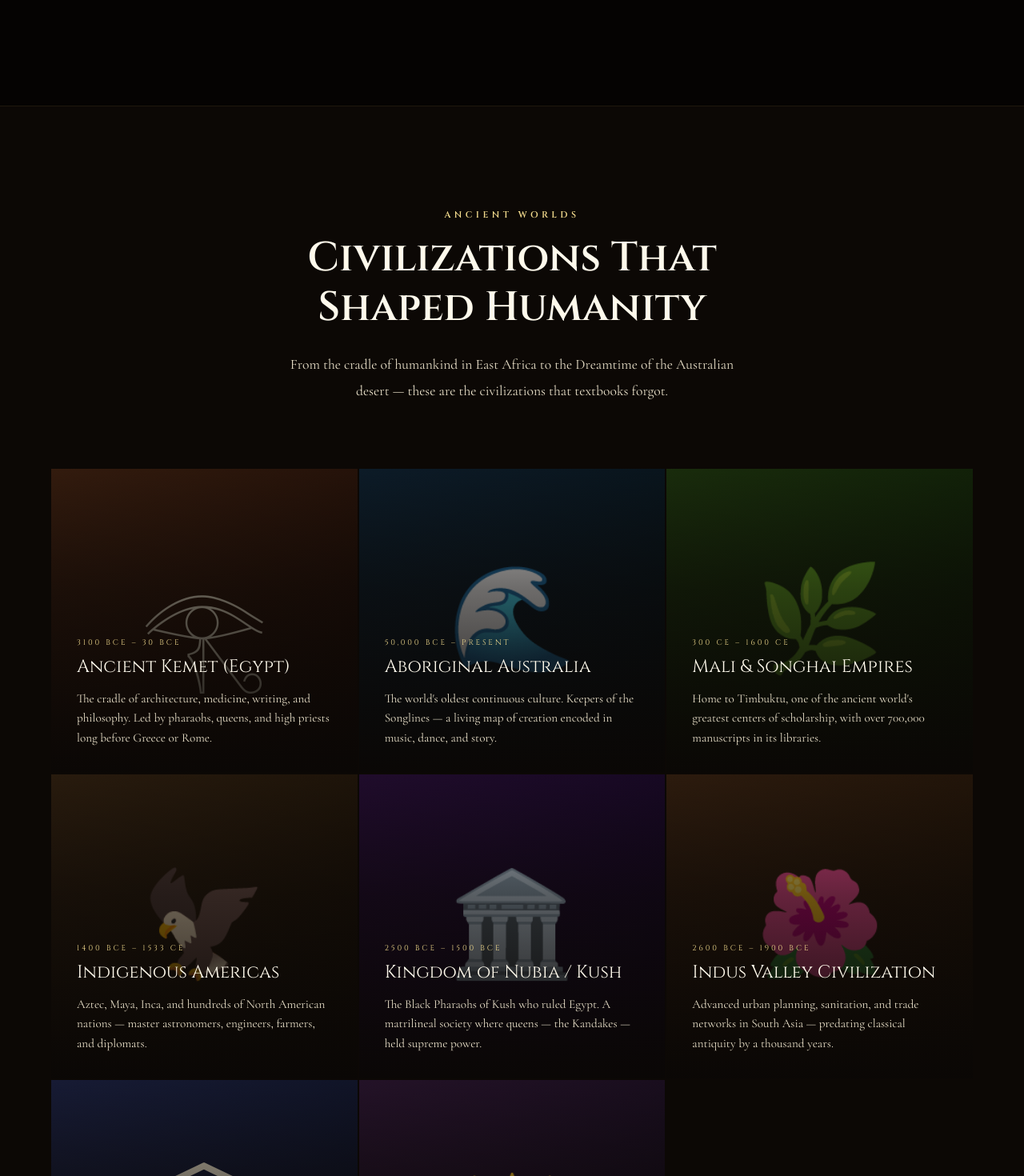
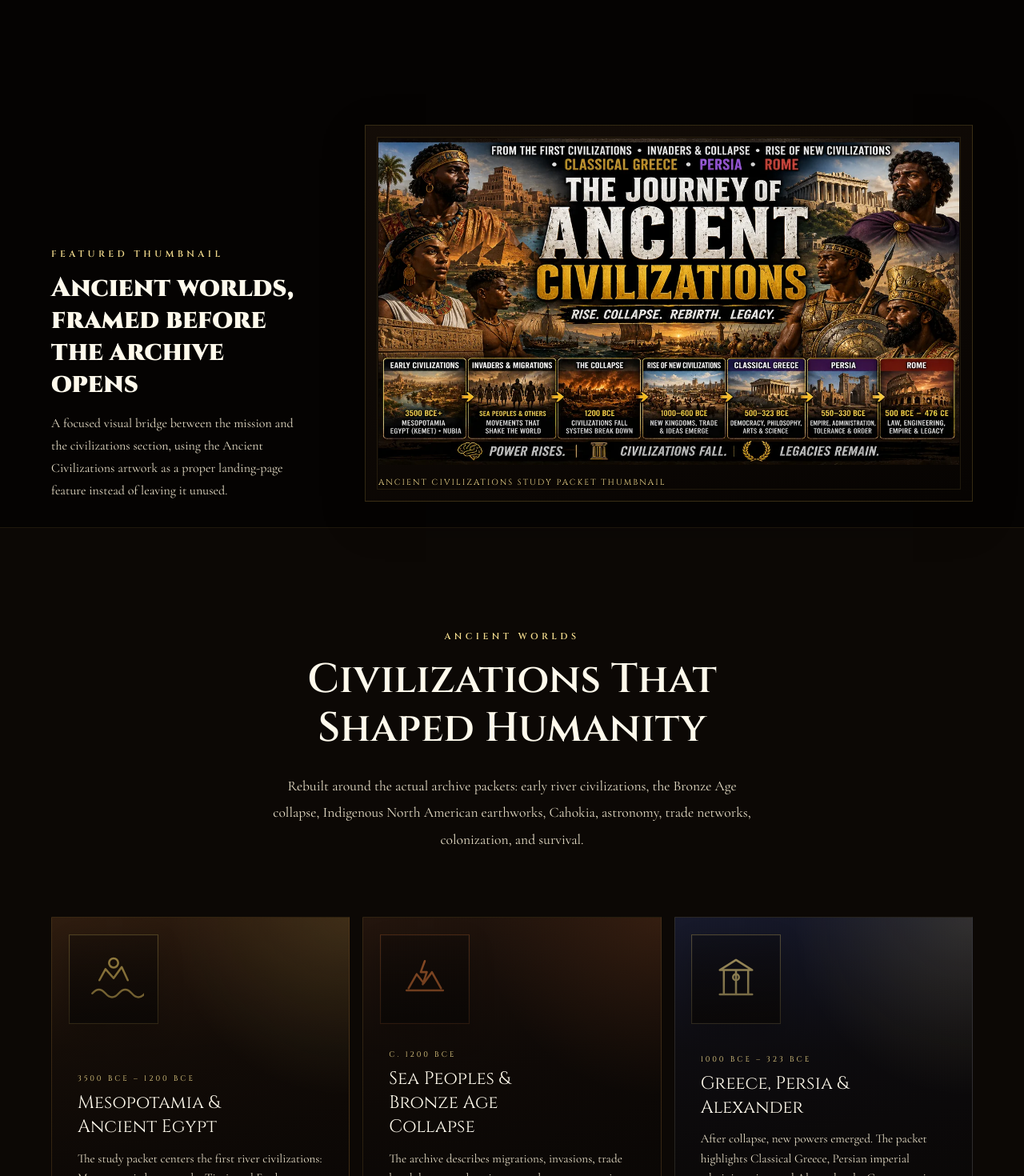
Before and after one commit to coinvest518/historic-reflections, a React (Vite) app: page / in a window 1280 px wide. Shown: the part 1520-2990 px from the top of the page at 80% size. Built offline with nearby package versions, Linux system fonts and the light colour scheme.

Commit message:
feat: align landing sections with archive sources

```diff
--- a/src/App.jsx
+++ b/src/App.jsx
@@ -2,6 +2,7 @@ import './App.css'
 import Nav from './components/Nav'
 import Hero from './components/Hero'
 import Mission from './components/Mission'
+import AncientShowcase from './components/AncientShowcase'
 import Civilizations from './components/Civilizations'
 import Women from './components/Women'
 import NorthAmerica from './components/NorthAmerica'
@@ -17,6 +18,7 @@ function App() {
       <Nav />
       <Hero />
       <Mission />
+      <AncientShowcase />
       <Civilizations />
       <Women />
       <NorthAmerica />
--- /dev/null
+++ b/src/components/AncientShowcase.css
@@ -0,0 +1,89 @@
+.ancient-showcase {
+  padding: 1.5rem 4rem 2rem;
+  max-width: 1300px;
+  margin: 0 auto;
+}
+
+.ancient-showcase-shell {
+  display: grid;
+  grid-template-columns: minmax(220px, 360px) 1fr;
+  gap: 2rem;
+  align-items: end;
+}
+
+.ancient-showcase-copy {
+  max-width: 320px;
+}
+
+.ancient-showcase-title {
+  font-family: 'Cinzel', serif;
+  font-size: clamp(1.45rem, 2.6vw, 2.2rem);
+  line-height: 1.2;
+  color: var(--text-bright);
+  margin-bottom: 0.9rem;
+}
+
+.ancient-showcase-text {
+  font-size: 1rem;
+  line-height: 1.75;
+  color: var(--text-body);
+}
+
+.ancient-showcase-frame {
+  position: relative;
+  margin: 0;
+  padding: 1rem;
+  background: linear-gradient(160deg, rgba(22, 14, 8, 0.9), rgba(7, 4, 2, 0.98));
+  border: 1px solid rgba(201, 168, 76, 0.22);
+  box-shadow: 0 18px 50px rgba(0, 0, 0, 0.28);
+}
+
+.ancient-showcase-frame::before {
+  content: '';
+  position: absolute;
+  inset: 0.85rem;
+  border: 1px solid rgba(201, 168, 76, 0.12);
+  pointer-events: none;
+}
+
+.ancient-showcase-image {
+  width: 100%;
+  display: block;
+  aspect-ratio: 16 / 9;
+  object-fit: cover;
+  object-position: center;
+}
+
+.ancient-showcase-caption {
+  padding-top: 0.9rem;
+  font-family: 'Cinzel', serif;
+  font-size: 0.64rem;
+  letter-spacing: 0.2em;
+  text-transform: uppercase;
+  color: var(--gold-light);
+}
+
+@media (max-width: 900px) {
+  .ancient-showcase {
+    padding: 0.5rem 1.5rem 1.5rem;
+  }
+
+  .ancient-showcase-shell {
+    grid-template-columns: 1fr;
+    gap: 1.2rem;
+  }
+
+  .ancient-showcase-copy {
+    max-width: none;
+  }
+}
+
+@media (max-width: 600px) {
+  .ancient-showcase {
+    padding: 0.25rem 1.2rem 1.25rem;
+  }
+
+  .ancient-showcase-frame {
+    padding: 0.7rem;
+  }
+}
--- /dev/null
+++ b/src/components/AncientShowcase.jsx
@@ -0,0 +1,49 @@
+import { useEffect, useRef } from 'react';
+import './AncientShowcase.css';
+
+export default function AncientShowcase() {
+  const sectionRef = useRef(null);
+
+  useEffect(() => {
+    const node = sectionRef.current;
+    if (!node) return undefined;
+
+    const observer = new IntersectionObserver(
+      (entries) => {
+        entries.forEach((entry) => {
+          if (entry.isIntersecting) {
+            entry.target.classList.add('visible');
+            observer.unobserve(entry.target);
+          }
+        });
+      },
+      { threshold: 0.15 }
+    );
+
+    observer.observe(node);
+    return () => observer.disconnect();
+  }, []);
+
+  return (
+    <section className="ancient-showcase reveal" ref={sectionRef} aria-label="Ancient civilizations thumbnail showcase">
+      <div className="ancient-showcase-shell">
+        <div className="ancient-showcase-copy">
+          <span className="section-label">Featured Thumbnail</span>
+          <h2 className="ancient-showcase-title">Ancient worlds, framed before the archive opens</h2>
+          <p className="ancient-showcase-text">
+            A focused visual bridge between the mission and the civilizations section, using the Ancient Civilizations artwork as a proper landing-page feature instead of leaving it unused.
+          </p>
+        </div>
+
+        <figure className="ancient-showcase-frame">
+          <img
+            src="/images/ancient_civilizations_web_1280x720.webp"
+            alt="Ancient Civilizations thumbnail featuring Egypt, Greece, Persia, and Rome"
+            className="ancient-showcase-image"
+          />
+          <figcaption className="ancient-showcase-caption">Ancient Civilizations Study Packet thumbnail</figcaption>
+        </figure>
+      </div>
+    </section>
+  );
+}
--- a/src/components/Civilizations.css
+++ b/src/components/Civilizations.css
@@ -12,41 +12,70 @@
 .civ-grid {
   display: grid;
   grid-template-columns: repeat(auto-fit, minmax(300px, 1fr));
-  gap: 2px;
+  gap: 1rem;
   max-width: 1300px;
   margin: 0 auto;
 }
 .civ-card {
   position: relative;
-  height: 380px;
+  min-height: 420px;
   overflow: hidden;
-  cursor: pointer;
+  border: 1px solid rgba(201,168,76,0.14);
   background: var(--stone);
+  transition: transform 0.35s ease, border-color 0.35s ease, box-shadow 0.35s ease;
 }
 .civ-card-bg {
   position: absolute;
-  inset: 0;
-  transition: transform 0.6s cubic-bezier(0.25,0.46,0.45,0.94);
+  inset: 0 0 auto 0;
+  height: 168px;
+  display: flex;
+  align-items: flex-start;
+  justify-content: flex-start;
+  padding: 1.3rem;
+}
+
+.civ-card-glyph-frame {
+  width: 112px;
+  height: 112px;
   display: flex;
   align-items: center;
   justify-content: center;
-  font-size: 8rem;
+  border: 1px solid color-mix(in srgb, var(--civ-accent) 42%, transparent);
+  background: linear-gradient(180deg, rgba(6,4,3,0.36), rgba(6,4,3,0.78));
+  box-shadow: inset 0 0 0 1px rgba(255,255,255,0.03), 0 12px 30px rgba(0,0,0,0.2);
+  color: var(--civ-accent);
 }
-.civ-card:hover .civ-card-bg { transform: scale(1.08); }
+
+.civ-motif-svg {
+  width: 76px;
+  height: 76px;
+}
+
+.civ-card:hover {
+  transform: translateY(-4px);
+  border-color: color-mix(in srgb, var(--civ-accent) 55%, transparent);
+  box-shadow: 0 18px 36px rgba(0,0,0,0.22);
+}
+
 .civ-card-overlay {
   position: absolute;
   inset: 0;
-  background: linear-gradient(to top, rgba(10,7,5,0.95) 0%, rgba(10,7,5,0.4) 50%, transparent 100%);
+  background:
+    radial-gradient(circle at top right, color-mix(in srgb, var(--civ-accent) 10%, transparent), transparent 38%),
+    linear-gradient(to top, rgba(10,7,5,0.96) 0%, rgba(10,7,5,0.72) 50%, rgba(10,7,5,0.22) 100%);
   transition: background 0.4s;
 }
 .civ-card:hover .civ-card-overlay {
-  background: linear-gradient(to top, rgba(10,7,5,0.98) 0%, rgba(10,7,5,0.6) 60%, rgba(10,7,5,0.2) 100%);
+  background:
+    radial-gradient(circle at top right, color-mix(in srgb, var(--civ-accent) 14%, transparent), transparent 40%),
+    linear-gradient(to top, rgba(10,7,5,0.98) 0%, rgba(10,7,5,0.74) 60%, rgba(10,7,5,0.24) 100%);
 }
 .civ-card-content {
   position: absolute;
   bottom: 0; left: 0; right: 0;
   padding: 2rem;
-  transform: translateY(1.5rem);
+  padding-top: 10rem;
+  transform: translateY(0.8rem);
   transition: transform 0.4s;
 }
 .civ-card:hover .civ-card-content { transform: translateY(0); }
@@ -63,23 +92,22 @@
   font-size: 1.4rem;
   color: var(--text-bright);
   margin-bottom: 0.8rem;
+  max-width: 16ch;
 }
 .civ-desc {
   font-size: 0.95rem;
   color: var(--text-body);
   line-height: 1.6;
-  opacity: 0;
-  max-height: 0;
-  overflow: hidden;
-  transition: all 0.4s;
+  opacity: 1;
+  max-height: none;
+  overflow: visible;
 }
-.civ-card:hover .civ-desc { opacity: 1; max-height: 100px; }
 .civ-card-line {
   position: absolute;
   bottom: 0; left: 0;
   height: 2px;
   width: 0;
-  background: linear-gradient(to right, var(--gold), var(--ochre));
+  background: linear-gradient(to right, var(--civ-accent), var(--ochre));
   transition: width 0.5s cubic-bezier(0.25,0.46,0.45,0.94);
 }
 .civ-card:hover .civ-card-line { width: 100%; }
@@ -93,8 +121,9 @@
 /* On touch devices, always show card content */
 @media (hover: none) {
   .civ-card-content { transform: translateY(0); }
-  .civ-desc { opacity: 1; max-height: 120px; }
   .civ-card-overlay {
-    background: linear-gradient(to top, rgba(10,7,5,0.98) 0%, rgba(10,7,5,0.6) 60%, rgba(10,7,5,0.2) 100%);
+    background:
+      radial-gradient(circle at top right, color-mix(in srgb, var(--civ-accent) 14%, transparent), transparent 40%),
+      linear-gradient(to top, rgba(10,7,5,0.98) 0%, rgba(10,7,5,0.74) 60%, rgba(10,7,5,0.24) 100%);
   }
 }
--- a/src/components/Civilizations.jsx
+++ b/src/components/Civilizations.jsx
@@ -2,17 +2,117 @@ import { useEffect, useRef } from 'react';
 import './Civilizations.css';
 
 const civs = [
-  { era: '3100 BCE – 30 BCE', name: 'Ancient Kemet (Egypt)', desc: 'The cradle of architecture, medicine, writing, and philosophy. Led by pharaohs, queens, and high priests long before Greece or Rome.', icon: '𓂀', bg: 'linear-gradient(135deg,#3D2010,#1A0A05)' },
-  { era: '50,000 BCE – Present', name: 'Aboriginal Australia', desc: 'The world\'s oldest continuous culture. Keepers of the Songlines — a living map of creation encoded in music, dance, and story.', icon: '🌊', bg: 'linear-gradient(135deg,#0D2030,#051015)' },
-  { era: '300 CE – 1600 CE', name: 'Mali & Songhai Empires', desc: 'Home to Timbuktu, one of the ancient world\'s greatest centers of scholarship, with over 700,000 manuscripts in its libraries.', icon: '🌿', bg: 'linear-gradient(135deg,#1D350E,#0A1A05)' },
-  { era: '1400 BCE – 1533 CE', name: 'Indigenous Americas', desc: 'Aztec, Maya, Inca, and hundreds of North American nations — master astronomers, engineers, farmers, and diplomats.', icon: '🦅', bg: 'linear-gradient(135deg,#302010,#150E05)' },
-  { era: '2500 BCE – 1500 BCE', name: 'Kingdom of Nubia / Kush', desc: 'The Black Pharaohs of Kush who ruled Egypt. A matrilineal society where queens — the Kandakes — held supreme power.', icon: '🏛️', bg: 'linear-gradient(135deg,#250D35,#100520)' },
-  { era: '2600 BCE – 1900 BCE', name: 'Indus Valley Civilization', desc: 'Advanced urban planning, sanitation, and trade networks in South Asia — predating classical antiquity by a thousand years.', icon: '🌺', bg: 'linear-gradient(135deg,#352010,#1A1005)' },
-  { era: '500 BCE – 323 BCE', name: 'Classical Greece', desc: 'The birthplace of democracy, philosophy, and theatre. Yet its intellectual roots trace directly to Kemet — Pythagoras, Plato, and Aristotle all studied in Africa.', icon: '🏛', bg: 'linear-gradient(135deg,#1A2040,#0A0F20)' },
-  { era: '550 BCE – 330 BCE', name: 'Persian (Achaemenid) Empire', desc: 'The largest empire the ancient world had yet seen — pioneering religious tolerance, human rights declarations, and multi-ethnic administration under Cyrus the Great.', icon: '🔱', bg: 'linear-gradient(135deg,#2A1530,#100A18)' },
+  {
+    era: '3500 BCE – 1200 BCE',
+    name: 'Mesopotamia & Ancient Egypt',
+    desc: 'The study packet centers the first river civilizations: Mesopotamia between the Tigris and Euphrates, and Egypt along the Nile, where irrigation, writing, law, and centralized rule shaped early state power.',
+    motif: 'river-crown',
+    bg: 'linear-gradient(145deg,#3b2413,#120905)',
+    accent: '#E8C461',
+  },
+  {
+    era: 'c. 1200 BCE',
+    name: 'Sea Peoples & Bronze Age Collapse',
+    desc: 'The archive describes migrations, invasions, trade breakdowns, and environmental stress converging into the Late Bronze Age Collapse, disrupting multiple eastern Mediterranean powers at once.',
+    motif: 'collapse',
+    bg: 'linear-gradient(145deg,#2c1a10,#090504)',
+    accent: '#D87538',
+  },
+  {
+    era: '1000 BCE – 323 BCE',
+    name: 'Greece, Persia & Alexander',
+    desc: 'After collapse, new powers emerged. The packet highlights Classical Greece, Persian imperial administration, and Alexander the Great as major carriers of political ideas, conquest, and cultural diffusion.',
+    motif: 'empire',
+    bg: 'linear-gradient(145deg,#1c2038,#090b14)',
+    accent: '#F4DC8E',
+  },
+  {
+    era: '3500 BCE – 400 CE',
+    name: 'Mound Builders & Earthworks',
+    desc: 'The North America study text points to Watson Brake, Poverty Point, and Hopewell ceremonial networks as evidence of engineering, sacred planning, and regional influence long before European invasion.',
+    motif: 'mounds',
+    bg: 'linear-gradient(145deg,#2b1d11,#0c0905)',
+    accent: '#CFA46B',
+  },
+  {
+    era: '1050 – 1350 CE',
+    name: 'Cahokia & Urban Civilization',
+    desc: 'Cahokia is presented as one of North America\'s great cities, with Monk\'s Mound, plazas, astronomical alignment, and coordinated governance demonstrating large-scale Indigenous urban civilization.',
+    motif: 'cahokia',
+    bg: 'linear-gradient(145deg,#23301b,#091007)',
+    accent: '#D9B15E',
+  },
+  {
+    era: 'Ancient Era – Modern Era',
+    name: 'Astronomy, Trade & Indigenous Survival',
+    desc: 'Your PDFs connect Woodhenge, solar tracking, long-distance trade, colonization, denationalization, and continued sovereignty movements into one long history of knowledge, disruption, resistance, and survival.',
+    motif: 'constellation',
+    bg: 'linear-gradient(145deg,#1a2331,#070b12)',
+    accent: '#9FC4D5',
+  },
 ];
 
-const delays = ['', 'reveal-delay-1', 'reveal-delay-2', 'reveal-delay-1', 'reveal-delay-2', 'reveal-delay-3', 'reveal-delay-1', 'reveal-delay-2'];
+const delays = ['', 'reveal-delay-1', 'reveal-delay-2', 'reveal-delay-1', 'reveal-delay-2', 'reveal-delay-3'];
+
+function CivMotif({ motif }) {
+  switch (motif) {
+    case 'river-crown':
+      return (
+        <svg viewBox="0 0 120 120" aria-hidden="true" className="civ-motif-svg">
+          <path d="M18 88c9-10 17-10 26 0s17 10 26 0 17-10 26 0 17 10 26 0" fill="none" stroke="currentColor" strokeWidth="4" strokeLinecap="round"/>
+          <path d="M32 62l12-22 16 18 16-22 12 26" fill="none" stroke="currentColor" strokeWidth="4" strokeLinejoin="round" strokeLinecap="round"/>
+          <circle cx="60" cy="28" r="9" fill="none" stroke="currentColor" strokeWidth="4"/>
+        </svg>
+      );
+    case 'collapse':
+      return (
+        <svg viewBox="0 0 120 120" aria-hidden="true" className="civ-motif-svg">
+          <path d="M24 82h72" fill="none" stroke="currentColor" strokeWidth="4" strokeLinecap="round"/>
+          <path d="M28 78l16-28 14 18 16-22 18 32" fill="none" stroke="currentColor" strokeWidth="4" strokeLinejoin="round" strokeLinecap="round"/>
+          <path d="M60 24l-8 22 12 0-8 24" fill="none" stroke="currentColor" strokeWidth="4" strokeLinejoin="round" strokeLinecap="round"/>
+        </svg>
+      );
+    case 'empire':
+      return (
+        <svg viewBox="0 0 120 120" aria-hidden="true" className="civ-motif-svg">
+          <path d="M28 90h64" fill="none" stroke="currentColor" strokeWidth="4" strokeLinecap="round"/>
+          <path d="M36 90V42m24 48V42m24 48V42" fill="none" stroke="currentColor" strokeWidth="4"/>
+          <path d="M28 42h64L60 22 28 42z" fill="none" stroke="currentColor" strokeWidth="4" strokeLinejoin="round"/>
+          <circle cx="60" cy="56" r="6" fill="none" stroke="currentColor" strokeWidth="4"/>
+        </svg>
+      );
+    case 'mounds':
+      return (
+        <svg viewBox="0 0 120 120" aria-hidden="true" className="civ-motif-svg">
+          <path d="M18 92h84" fill="none" stroke="currentColor" strokeWidth="4" strokeLinecap="round"/>
+          <path d="M28 92V76h18V62h20V48h18v44" fill="none" stroke="currentColor" strokeWidth="4" strokeLinejoin="round"/>
+          <circle cx="76" cy="38" r="7" fill="none" stroke="currentColor" strokeWidth="4"/>
+        </svg>
+      );
+    case 'cahokia':
+      return (
+        <svg viewBox="0 0 120 120" aria-hidden="true" className="civ-motif-svg">
+          <path d="M22 92h76" fill="none" stroke="currentColor" strokeWidth="4" strokeLinecap="round"/>
+          <path d="M34 92V74h16V58h20V42h16v50" fill="none" stroke="currentColor" strokeWidth="4" strokeLinejoin="round"/>
+          <path d="M20 34c14-10 28-10 40 0s26 10 40 0" fill="none" stroke="currentColor" strokeWidth="4" strokeLinecap="round"/>
+        </svg>
+      );
+    case 'constellation':
+      return (
+        <svg viewBox="0 0 120 120" aria-hidden="true" className="civ-motif-svg">
+          <circle cx="26" cy="34" r="5" fill="currentColor"/>
+          <circle cx="56" cy="24" r="4" fill="currentColor"/>
+          <circle cx="84" cy="40" r="5" fill="currentColor"/>
+          <circle cx="40" cy="68" r="4" fill="currentColor"/>
+          <circle cx="76" cy="76" r="4" fill="currentColor"/>
+          <path d="M26 34l30-10 28 16-8 36-36-8-14-34" fill="none" stroke="currentColor" strokeWidth="3.5" strokeLinecap="round" strokeLinejoin="round"/>
+          <path d="M20 92c16-10 32-10 48 0s32 10 40 0" fill="none" stroke="currentColor" strokeWidth="4" strokeLinecap="round"/>
+        </svg>
+      );
+    default:
+      return null;
+  }
+}
 
 export default function Civilizations() {
   const itemRefs = useRef([]);
@@ -32,12 +132,23 @@ export default function Civilizations() {
       <div className="civ-header reveal" ref={headerRef}>
         <span className="section-label">Ancient Worlds</span>
         <h2 className="section-title">Civilizations That Shaped Humanity</h2>
-        <p className="section-body" style={{ margin: '0 auto' }}>From the cradle of humankind in East Africa to the Dreamtime of the Australian desert — these are the civilizations that textbooks forgot.</p>
+        <p className="section-body" style={{ margin: '0 auto' }}>
+          Rebuilt around the actual archive packets: early river civilizations, the Bronze Age collapse, Indigenous North American earthworks, Cahokia, astronomy, trade networks, colonization, and survival.
+        </p>
       </div>
       <div className="civ-grid">
         {civs.map((c, i) => (
-          <div className={`civ-card reveal ${delays[i]}`} key={i} ref={el => itemRefs.current[i] = el}>
-            <div className="civ-card-bg" style={{ background: c.bg }}>{c.icon}</div>
+          <div
+            className={`civ-card reveal ${delays[i]}`}
+            key={i}
+            ref={el => itemRefs.current[i] = el}
+            style={{ background: c.bg, '--civ-accent': c.accent }}
+          >
+            <div className="civ-card-bg">
+              <div className="civ-card-glyph-frame">
+                <CivMotif motif={c.motif} />
+              </div>
+            </div>
             <div className="civ-card-overlay"></div>
             <div className="civ-card-content">
               <div className="civ-era">{c.era}</div>
--- a/src/components/Timeline.jsx
+++ b/src/components/Timeline.jsx
@@ -1,27 +1,22 @@
 import './Timeline.css';
 
 const timelineData = [
-  { date: '200,000 BCE', event: 'Homo sapiens emerge in East Africa', region: 'East Africa', top: true },
-  { date: '75,000 BCE', event: 'Blombos Cave art — first known human symbols', region: 'South Africa', top: false },
-  { date: '50,000 BCE', event: 'Aboriginal peoples arrive in Australia', region: 'Australia', top: true },
-  { date: '3100 BCE', event: 'Unification of Upper & Lower Kemet', region: 'Egypt', top: false },
-  { date: '2500 BCE', event: 'Kingdom of Kush rises in Nubia', region: 'Sudan', top: true },
-  { date: '1500 BCE', event: 'Queen Hatshepsut rules as Pharaoh', region: 'Egypt', top: false },
-  { date: '1200 BCE', event: 'Bronze Age Collapse — great civilizations fall simultaneously', region: 'Mediterranean', top: true },
-  { date: '600 BCE', event: 'Nok civilization flourishes in West Africa', region: 'Nigeria', top: false },
-  { date: '550 BCE', event: 'Cyrus the Great founds Achaemenid Persian Empire', region: 'Persia', top: true },
-  { date: '500 BCE', event: 'Classical Athens — democracy & philosophy flourish', region: 'Greece', top: false },
-  { date: '323 BCE', event: 'Death of Alexander; Hellenistic era begins', region: 'Mediterranean', top: true },
-  { date: '300 CE', event: 'Kingdom of Mali founded', region: 'Mali', top: false },
-  { date: '476 CE', event: 'Fall of Western Roman Empire', region: 'Rome', top: true },
-  { date: '750 CE', event: 'Timbuktu established as center of learning', region: 'West Africa', top: false },
-  { date: '1000 CE', event: 'Maori arrive in New Zealand (Aotearoa)', region: 'Pacific', top: false },
-  { date: '1325 CE', event: 'Aztec capital Tenochtitlan founded', region: 'Mexico', top: true },
-  { date: '1498 CE', event: 'Queen Nzinga Mbande born in Angola', region: 'Angola', top: false },
-  { date: '1680 CE', event: 'Pueblo Revolt — Indigenous uprising in North America', region: 'Americas', top: true },
-  { date: '1900 CE', event: 'Yaa Asantewaa leads War of the Golden Stool', region: 'Ghana', top: false },
-  { date: '1948 CE', event: 'Universal Declaration of Human Rights', region: 'Global', top: true },
-  { date: '2007 CE', event: 'UN Declaration on Rights of Indigenous Peoples', region: 'Global', top: false },
+  { date: '3500 BCE', event: 'Watson Brake ceremonial earthworks show organized engineering in North America', region: 'Louisiana', top: true },
+  { date: '3100 BCE', event: 'Ancient Egypt consolidates Nile-centered rule and long-term agricultural stability', region: 'Egypt', top: false },
+  { date: '1700 BCE', event: 'Poverty Point expands trade and mound-building culture across the lower Mississippi', region: 'North America', top: true },
+  { date: '1200 BCE', event: 'Sea Peoples, migration, and trade breakdowns contribute to the Late Bronze Age Collapse', region: 'Mediterranean', top: false },
+  { date: '100 BCE–400 CE', event: 'Hopewell ceremonial networks connect regions through exchange, earthworks, and ritual sites', region: 'Eastern Woodlands', top: true },
+  { date: '550 BCE–330 BCE', event: 'Persia rises as a major imperial power while Greece develops classical political and philosophical traditions', region: 'Persia & Greece', top: false },
+  { date: '323 BCE', event: 'Alexander the Great dies after spreading Greek influence across Egypt, Persia, and parts of Asia', region: 'Mediterranean', top: true },
+  { date: '27 BCE–476 CE', event: 'Rome leaves a major legacy in law, engineering, and imperial governance', region: 'Rome', top: false },
+  { date: '800–1400 CE', event: 'Mississippian culture flourishes with temple mounds, ceremonial centers, and regional political systems', region: 'North America', top: true },
+  { date: '1050–1350 CE', event: 'Cahokia reaches peak development with Monk’s Mound, plazas, and astronomical alignments', region: 'Illinois', top: false },
+  { date: '1492', event: 'European colonization begins in the Caribbean, reshaping Indigenous life across the Americas', region: 'Caribbean', top: true },
+  { date: '1500s', event: 'Conquest and forced labor systems expand through the Caribbean, Central America, and South America', region: 'Americas', top: false },
+  { date: '1600s–1700s', event: 'Colonial settlement and land seizure intensify across Indigenous territories', region: 'Americas', top: true },
+  { date: '1830', event: 'Indian Removal Act accelerates dispossession and forced migration including the Trail of Tears', region: 'United States', top: false },
+  { date: '1800s–1900s', event: 'Boarding and residential schools impose denationalization through language and identity erasure', region: 'North America', top: true },
+  { date: 'Modern Era', event: 'Indigenous nations continue sovereignty, treaty defense, language revitalization, and cultural renewal', region: 'Americas', top: false },
 ];
 
 function TimelineItem({ item }) {
@@ -44,8 +39,10 @@ export default function Timeline() {
     <section id="timeline">
       <div className="timeline-header">
         <span className="section-label">Through Time</span>
-        <h2 className="section-title">200,000 Years of Human Story</h2>
-        <p className="section-body" style={{ margin: '0 auto' }}>Scroll through history — from the earliest Homo sapiens in Africa to the modern reclamation of Indigenous rights.</p>
+        <h2 className="section-title">Timeline Drawn From The Archive</h2>
+        <p className="section-body" style={{ margin: '0 auto' }}>
+          This sequence now follows the actual study packets: Ancient Egypt, Bronze Age collapse, Mound Builders, Cahokia, colonization, forced removal, boarding schools, and modern Indigenous survival.
+        </p>
       </div>
       <div className="timeline-track">
         <div className="timeline-line"></div>
```
